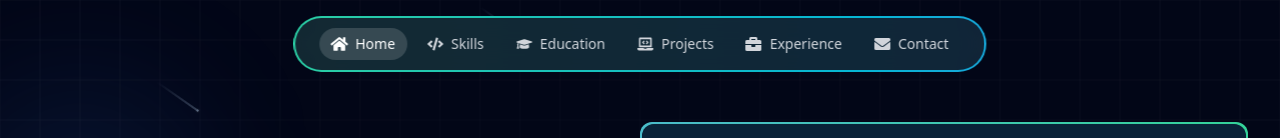
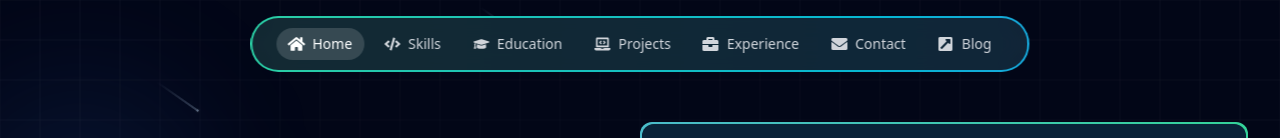
Before and after one commit to gulsum-oran-gunes/portfolio, a React (Vite) app: page / in a window 1280 px wide. Shown: the top 138 px of the page. Built offline with nearby package versions, Linux system fonts and the light colour scheme; no server answers.

Commit message:
add: blog link in menu

```diff
--- a/src/pages/Header/Header.jsx
+++ b/src/pages/Header/Header.jsx
@@ -8,8 +8,14 @@ import {
   FaCode,
   FaEnvelope,
   FaBars,
+  FaBlogger,
+  FaArrowUp,
+  FaLongArrowAltRight,
+  FaExternalLinkAlt,
+  FaExternalLinkSquareAlt,
 } from "react-icons/fa";
 import { Link, useLocation } from "react-router-dom";
+import { SquareArrowUpRight } from "lucide-react";
 
 export default function Header() {
   const location = useLocation();
@@ -62,6 +68,7 @@ export default function Header() {
       path: "/experience",
     },
     { id: "contact", icon: FaEnvelope, text: "Contact", path: "/contact" },
+    { id: "blog", icon: FaExternalLinkSquareAlt, text: "Blog", path: "https://medium.com/@gulsumorangunes" },
   ];
 
   return (
@@ -89,6 +96,7 @@ export default function Header() {
                   <Link
                     key={id}
                     to={path}
+                    target={id === "blog" ? "_blank" : undefined} // only for blog target="_blank"
                     onClick={() => {
                       setActiveLink(id);
                       setIsMenuOpen(false);
--- a/src/pages/Hero/Hero.jsx
+++ b/src/pages/Hero/Hero.jsx
@@ -211,7 +211,7 @@ export default function Hero() {
 
           {/* Main content container */}
           <div
-            className="container mx-auto flex flex-col lg:flex-row items-center justify-between relative z-10 py-8 md:py-10 lg:py-12 md:pt-28 xl:pt-28 mt-10 md:mt-0"
+            className="container mx-auto flex flex-col lg:flex-row items-center justify-between relative z-10 py-8 md:py-12 md:pt-28 xl:pt-28 mt-10 md:mt-0"
             style={{
               paddingTop:
                 window.innerWidth >= 1360 &&
@@ -363,7 +363,7 @@ export default function Hero() {
 
         {/* Scroll indicator */}
         <div className="absolute bottom-8 left-1/2 transform -translate-x-1/2 animate-bounce flex flex-col items-center gap-2">
-          <span className="text-gray-400 text-sm flex items-center gap-2">
+          <span className="text-gray-400 text-sm flex items-center gap-2 hidden md:flex">
             <i className="fas fa-mouse text-blue-400"></i>
             About me
           </span>
```
